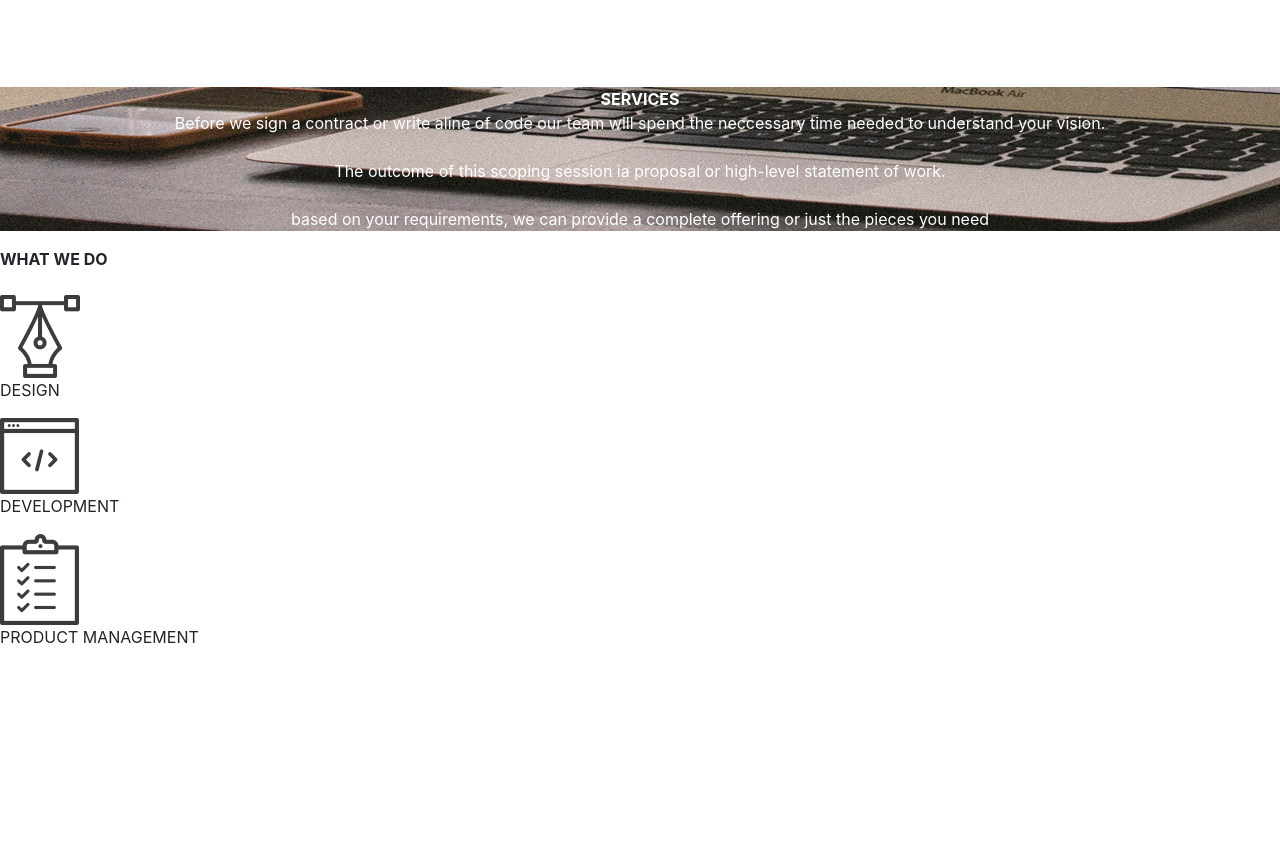
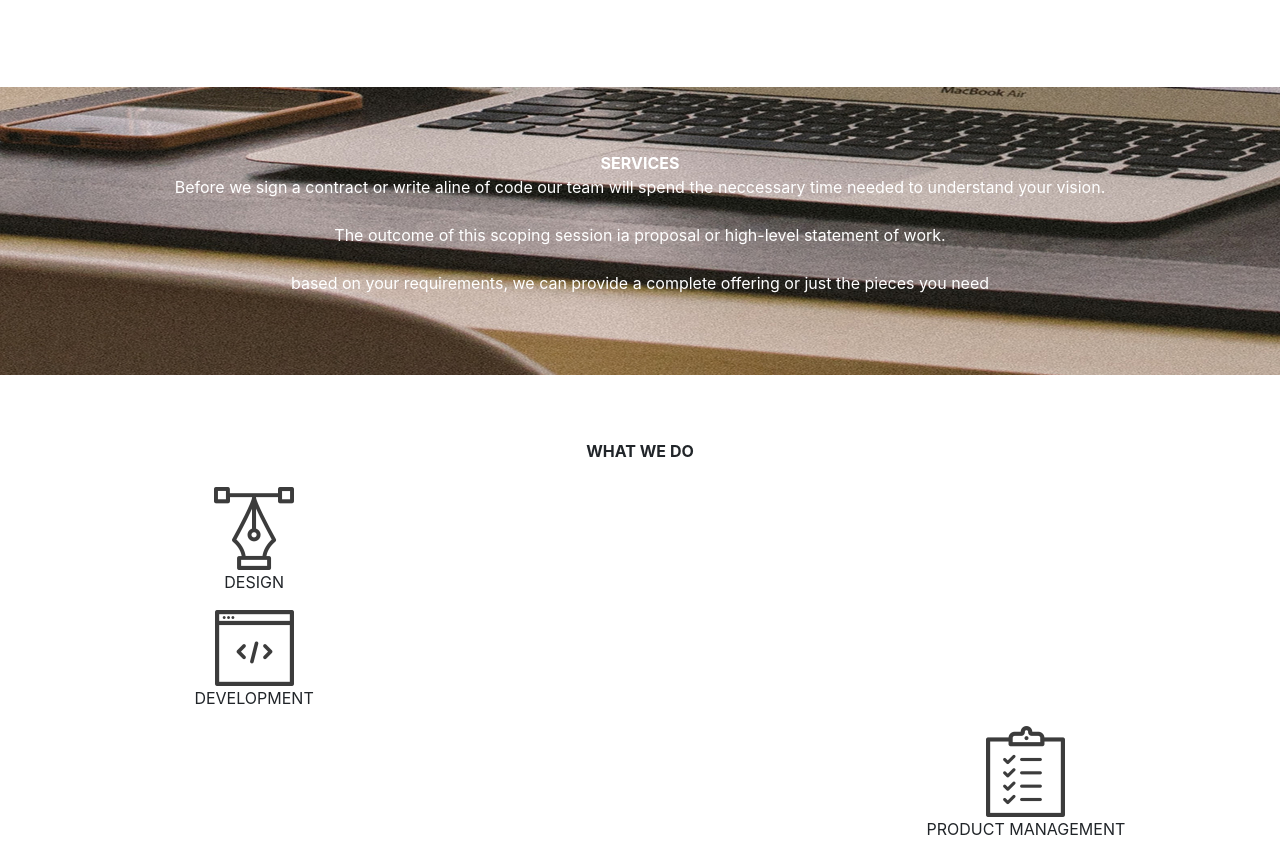
Before and after one commit to alexgathuri/Brand-System-Design, a plain HTML site: page index.html in a window 1280 px wide. Shown: the part 1406-2263 px from the top of the page. Before the commit the page ends 2071 px from the top, so only its background shows below. Drawn offline with Linux system fonts and the light colour scheme; files whose address does not match are found by name.

Commit message:
Added the What we do style in the Css file

```diff
--- a/Css/style.css
+++ b/Css/style.css
@@ -35,4 +35,32 @@
     text-align: center;
     color: white;
     background-image: url("../Static/assets/backgrounds/s_image.jpg");
+    padding: 5%;
 }
+
+.whatwedo {
+    text-align: center;
+    padding:5%;
+}
+
+.icons {
+    float: left;
+    height: auto;
+    width: 33%;
+    padding: 0%;
+
+}
+.icons2 {
+    float:center;
+    height: auto;
+    width:33%;
+    padding: 0%;
+
+}
+.icons3 {
+    float: right;
+    height: auto;
+    width:33%;
+    padding:0%;
+
+}
```
